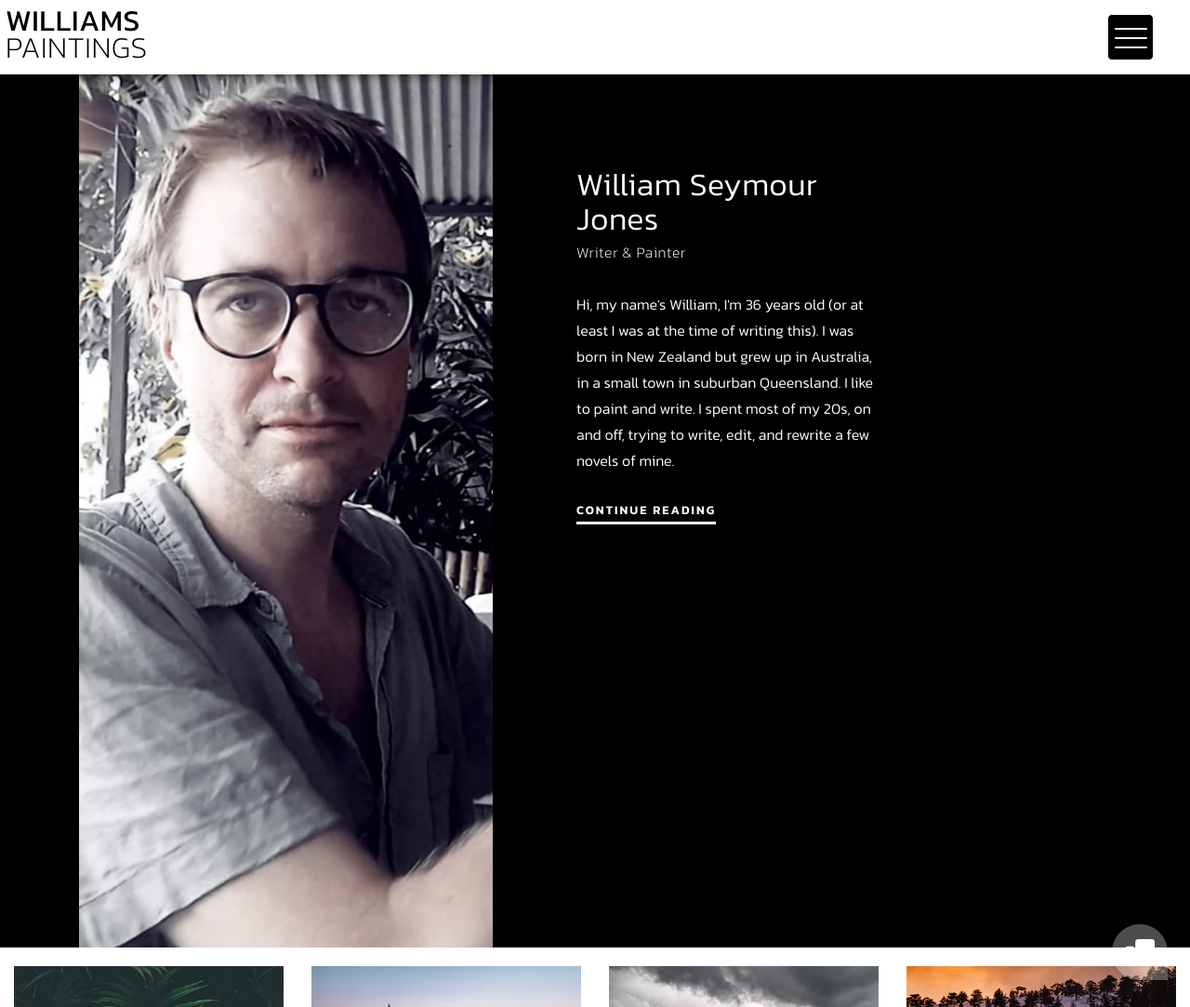
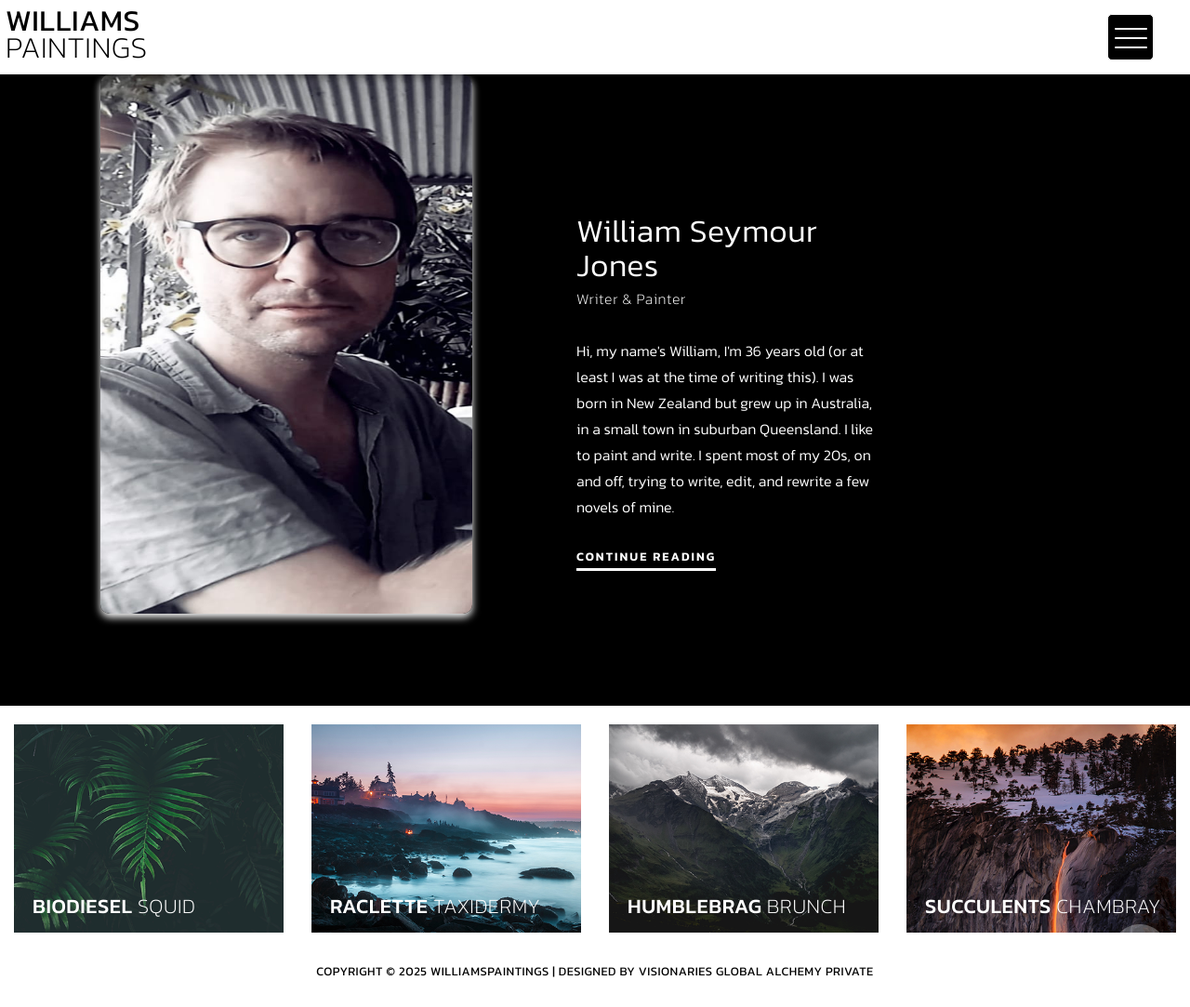
Before and after one commit to LakshmananDhuraisamy/artist, a PHP site: page / in a window 1280 px wide. Shown: the whole page at 93% size. Run offline with PHP 8.4, Linux system fonts and the light colour scheme; some libraries are stand-ins or nearby versions.

Commit message:
authour image adjustment

```diff
--- a/index.php
+++ b/index.php
@@ -1,22 +1,25 @@
 <?php include('header.php');?>
+<style>
+.autour-bio-image img {
+    border-radius: 10px;
+    box-shadow: 0 4px 8px #fff;
+     width: 400px;
+    height: 580px;
+}
+
+  @media screen and (max-width: 768px) {
+
+    .autour-bio-image img {
+     width: 100%;
+    }
+    }
 
 
-    <!-- <div id="video-container">
-        <div class="video-overlay"></div>
-        <div class="video-content">
-            <div class="inner">
-              <h1>Welcome to <em>Williams Paintings</em></h1>
-                <div class="scroll-icon">
-                    <a class="scrollTo" data-scrollTo="portfolio" href="#"><img src="img/scroll-icon.png" alt=""></a>
-                </div>
-            </div>
-        </div>
-         <img src="img/author.jpeg">
-    </div> -->
-    <div class="more-about-us">
+</style>
+    <div class="more-about-us" style="  margin-top: 80px;">
         <div class="container">
-            <div class="col-md-5">
-                <img src="img/author.jpeg" style="width:100%; height:auto;" alt="">
+            <div class="col-md-5 autour-bio-image">
+                <img src="img/author.jpeg" style="" alt="">
             </div>
             <div class="col-md-5">
                 <div class="content">
```
